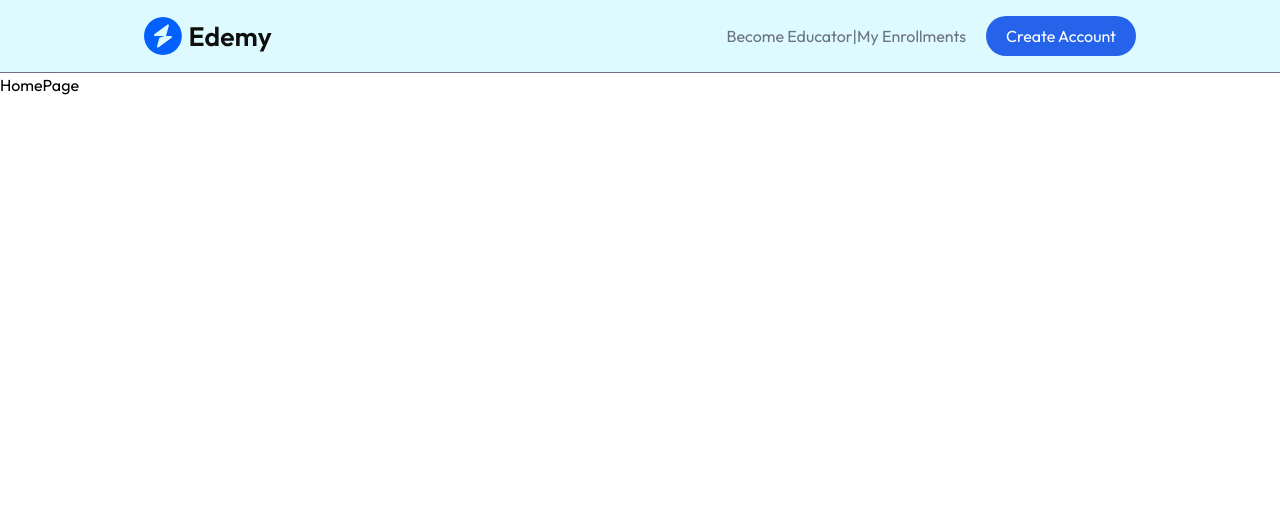
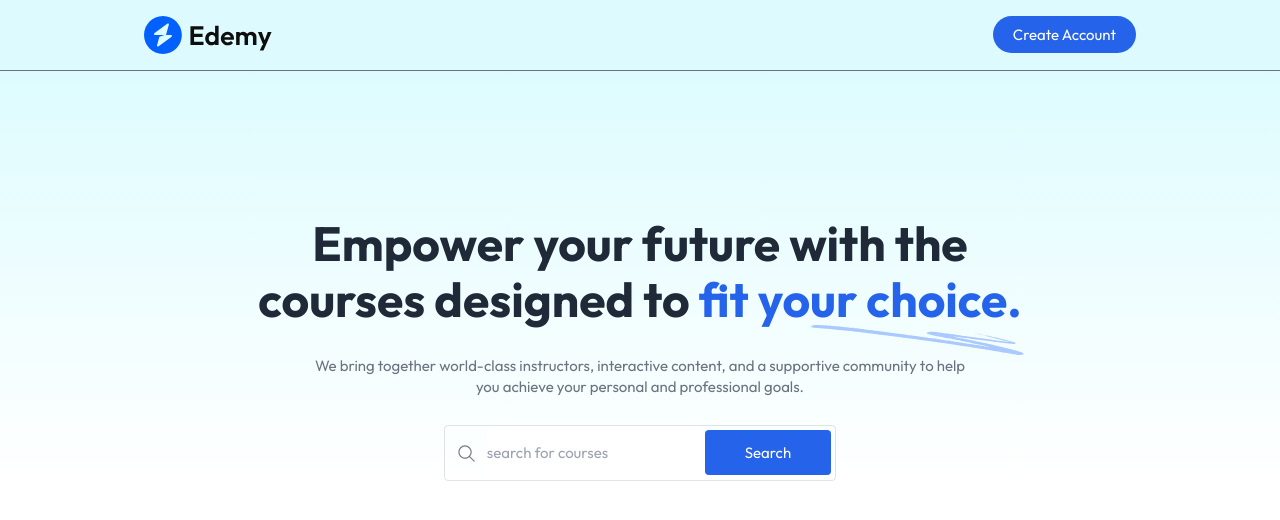
Before and after one commit to Suryansh935/LearningManagementSystem, a React (Vite) app in the folder client/: page / in a window 1280 px wide. Shown: the top 520 px of the page. Built offline with nearby package versions, Linux system fonts and the light colour scheme; no server answers.

Commit message:
Add hero section and custom Tailwind font sizes

```diff
--- a/client/package.json
+++ b/client/package.json
@@ -10,6 +10,7 @@
     "preview": "vite preview"
   },
   "dependencies": {
+    "@clerk/clerk-react": "^5.59.4",
     "humanize-duration": "^3.33.2",
     "quill": "^2.0.3",
     "rc-progress": "^4.0.0",
--- a/client/src/components/Students/Hero.jsx
+++ b/client/src/components/Students/Hero.jsx
@@ -1,9 +1,38 @@
 import React from 'react'
+import { assets } from '../../assets/assets'
+import SearchBar from './SearchBar'
 
 const Hero = () => {
   return (
-    <div>
-      <h1>hero</h1>
+    <div className="flex flex-col items-center justify-center w-full
+      md:pt-36 pt-20 px-7 md:px-0 space-y-7 text-center
+      bg-gradient-to-b from-cyan-100/70 to-white"
+    >
+      <h1 className="md:text-home-heading-large text-home-heading-small
+        relative font-bold text-gray-800 max-w-3xl mx-auto"
+      >
+        Empower your future with the courses designed to{' '}
+        <span className="text-blue-600">fit your choice.</span>
+
+        <img
+          src={assets.sketch}
+          alt=""
+          aria-hidden="true"
+          className="md:block hidden absolute -bottom-7 right-0"
+        />
+      </h1>
+
+      <p className="md:block hidden text-gray-500 max-w-2xl mx-auto">
+        We bring together world-class instructors, interactive content, and a
+        supportive community to help you achieve your personal and professional
+        goals.
+      </p>
+
+      <p className="md:hidden text-gray-500 max-w-sm mx-auto">
+        We bring together world-class instructors to help you achieve your
+        professional goals.
+      </p>
+      <SearchBar/>
     </div>
   )
 }
--- a/client/src/components/Students/Navbar.jsx
+++ b/client/src/components/Students/Navbar.jsx
@@ -1,31 +1,51 @@
 import React from 'react'
 import {assets} from '../../assets/assets.js'
 import { Link } from 'react-router-dom'
+import {useClerk,UserButton,useUser} from '@clerk/clerk-react'
+
 const Navbar = () => {
+
   const isCourseListPage=location.pathname.includes('/course-list')
+  const {openSignIn}=useClerk()
+  const {user}=useUser()
+
   return (
     <div className={`flex items-center justify-between px-4 sm:px-10 md:px-14 lg:px-36 border-b
     border-gray-500 py-4 ${isCourseListPage?"bg-white":"bg-cyan-100/70"}`}>
       <img src={assets.logo} alt="logo" className='w-28 lg:w-32 cursor-pointer'/>
       <div className='hidden md:flex items-center gap-5 text-gray-500'>
-        <div>{/*for laptop view*/}
-            <button>Become Educator</button>
+
+        <div className='flex items-center gap-5'>{/*for laptop view.show my-enrollments & BecomeEducator button only when user is loggedin*/}
+            {user &&
+            <>
+              <button>Become Educator</button>
             |<Link to='/my-enrollments'>My Enrollments</Link>
+            </>}
         </div>
 
+        {/*If user is already sign in then show userButton*/}
+        {user?<UserButton/>
+        :<button onClick={()=>openSignIn()} className='rounded-full bg-blue-600 text-white px-5 py-2'>
+            Create Account
+        </button>}
+        </div>
 
-        <button className='rounded-full bg-blue-600 text-white px-5 py-2'>
-            Create Account
-        </button>
-        </div>
         {/*for mobile view*/}
         <div className='md:hidden flex items-center gap-2 sm:gap-5 text-gray-500'>
-       <div>
+       <div className='flex items-center gap-5'>
+        {user &&
+        <>
         <button>Become Educator</button>|
         <Link to='/my-enrollments'>My Enrollments</Link>
-          </div>
-          <button><img src={assets.user_icon} alt=""/></button>
+         </>}
+
         </div>
+        {
+           user ? <UserButton/>
+          :<button onClick={()=>openSignIn()}><img src={assets.user_icon} alt=""/></button>
+        }
+        </div>
+
     </div>
   )
 }
--- /dev/null
+++ b/client/src/components/Students/SearchBar.jsx
@@ -0,0 +1,37 @@
+import React from 'react'
+import { assets } from '../../assets/assets'
+import { useNavigate } from 'react-router-dom'
+import { useState } from 'react'
+
+const SearchBar = ({data}) => {
+
+const navigate=useNavigate()
+const [input,setInput]=useState(data?data:'')
+
+const onSearchHandler=(e)=>{
+e.preventDefault()
+navigate('/course-list/'+input)
+}
+  return (
+    <div>
+     <form onSubmit={onSearchHandler}
+      className='max-w-xl w-full md:h-14 h-12 flex items-center ng-white border border-gray-500/20 rounded'>
+      <img src={assets.search_icon}
+      alt="search_icon"
+      className='md:w-auto w-10 px-3'/>
+
+      <input onChange={e=>setInput(e.target.value)} type="text"
+       placeholder='search for courses'
+       className='w-full h-full outline-none text-gray-500/80'/>
+
+       <button type='submit'
+        className='bg-blue-600 rounded text-white md:px-10 px-7 md:py-3 py-2 mx-1'>
+        Search
+        </button>
+
+     </form>
+    </div>
+  )
+}
+
+export default SearchBar
--- a/client/src/components/Students/SerachBar.jsx
+++ /dev/null
@@ -1,11 +0,0 @@
-import React from 'react'
-
-const SerachBar = () => {
-  return (
-    <div>
-      <h1>SearchBar</h1>
-    </div>
-  )
-}
-
-export default SerachBar
--- a/client/src/main.jsx
+++ b/client/src/main.jsx
@@ -4,10 +4,19 @@
 import App from './App.jsx'
 import { AppContextProvider } from './context/AppContext.jsx'
 import {BrowserRouter} from 'react-router-dom'
+import {ClerkProvider} from '@clerk/clerk-react'
+// Import your Publishable Key
+const PUBLISHABLE_KEY = import.meta.env.VITE_CLERK_PUBLISHABLE_KEY
+
+if (!PUBLISHABLE_KEY) {
+  throw new Error('Missing Publishable Key')
+}
 createRoot(document.getElementById('root')).render(
   <BrowserRouter>
+  <ClerkProvider publishableKey={PUBLISHABLE_KEY} afterSignOutUrl='/'>
   <AppContextProvider>
     <App />
   </AppContextProvider>
+  </ClerkProvider>
   </BrowserRouter>,
 )
--- a/client/src/pages/students/Home.jsx
+++ b/client/src/pages/students/Home.jsx
@@ -1,9 +1,10 @@
 import React from 'react'
+import Hero from '../../components/Students/Hero'
 
 const Home = () => {
   return (
-    <div>
-      <h1>HomePage</h1>
+    <div className='flex flex-col items-center space-y-7 text-center'>
+     <Hero/>
     </div>
   )
 }
--- a/client/tailwind.config.js
+++ b/client/tailwind.config.js
@@ -4,7 +4,16 @@
     "./src/**/*.{js,ts,jsx,tsx}",
   ],
   theme: {
-    extend: {},
+    extend: {
+      fontSize:{
+        'course-details-heading-small':['26px','36px'],
+        'course-details-heading-large':['36px','44px'],
+        'home-heading-small':['28px','34px'],
+        'home-heading-large':['48px','56px'],
+        'default':['15px','21px']
+      }
+    },
+
   },
   plugins: [],
 };
```
Also changed, not shown: 1 other file (tests, documents, lock files or other folders).
